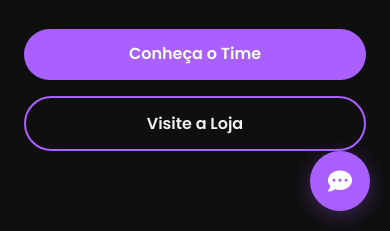
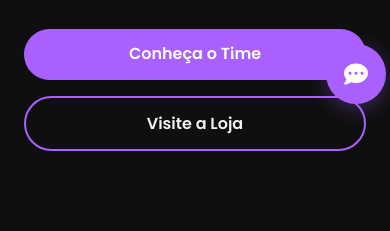
Before and after one commit to K112p1Esc/K112p1Esc.github.io, a plain HTML site: page index.html in a window 390 px wide. Shown: the part 613-844 px from the top of the page. Drawn offline with Linux system fonts and the light colour scheme.

Commit message:
Update style.css

```diff
--- a/css/style.css
+++ b/css/style.css
@@ -1226,8 +1226,8 @@ section {
 
   /* Ajusta posição do botão do chatbot */
   .chatbot-toggle {
-    bottom: 20px;
-    right: 20px;
+    bottom: 15%;
+    right: 1%;
   }
 }
 
```
